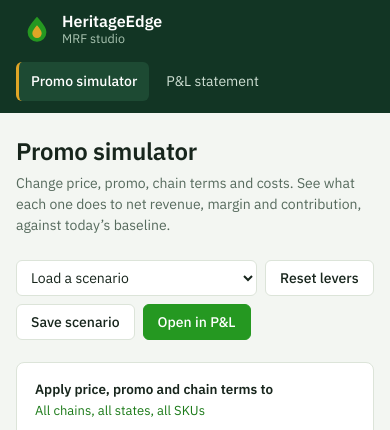
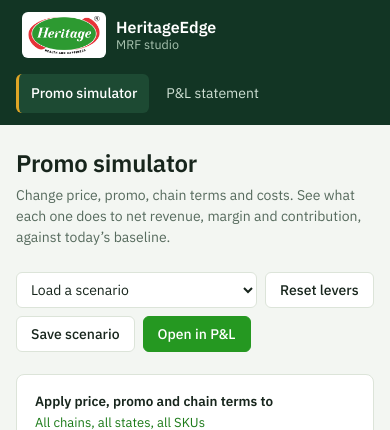
Before and after one commit to itsmeraghavjha/HeritageEdge, a Flask app: page / in a window 390 px wide; the page is wider, and only the part inside the window is pictured. Shown: the top 430 px of that part. Run offline with Flask 3, Linux system fonts and the light colour scheme.

Commit message:
Use the Heritage logo in the sidebar and as the favicon
Co-Authored-By: Claude Sonnet 5.5 <noreply@anthropic.com>
Claude-Session: https://claude.ai/code/session_01HWMokBj75bBkF3gH3M8aux

```diff
--- a/static/css/app.css
+++ b/static/css/app.css
@@ -46,9 +46,9 @@ code { font-size: 12px; background: rgba(255,255,255,.12); padding: 1px 5px; bor
   display: flex; flex-direction: column; gap: 28px;
   position: sticky; top: 0; height: 100vh;
 }
-.brand { display: flex; align-items: center; gap: 10px; text-decoration: none; color: #fff; padding: 0 6px; }
-.brand-mark { width: 30px; height: 30px; flex: none; }
-.brand-text { display: flex; flex-direction: column; line-height: 1.2; }
+.brand { display: flex; flex-direction: column; align-items: flex-start; gap: 12px; text-decoration: none; color: #fff; padding: 0 6px; }
+.brand-logo { display: block; width: 176px; height: auto; background: #fff; padding: 8px 10px; border-radius: 10px; }
+.brand-text { display: flex; flex-direction: column; line-height: 1.25; }
 .brand-text strong { font-size: 16px; font-weight: 600; }
 .brand-text small { font-size: 12.5px; color: #a9c4b1; }
 .nav { display: flex; flex-direction: column; gap: 2px; }
@@ -270,6 +270,8 @@ input[type="range"]::-moz-range-thumb {
   .shell { grid-template-columns: 1fr; }
   .side { position: static; height: auto; flex-direction: row; align-items: center; gap: 16px; padding: 12px 16px; flex-wrap: wrap; }
   .nav { flex-direction: row; }
+  .brand { flex-direction: row; align-items: center; gap: 10px; }
+  .brand-logo { width: 84px; padding: 4px 6px; border-radius: 6px; }
   .side-note { display: none; }
   .main { padding: 20px 16px 40px; }
   .kpis { grid-template-columns: 1fr 1fr; }
--- a/templates/base.html
+++ b/templates/base.html
@@ -4,6 +4,7 @@
   <meta charset="utf-8">
   <meta name="viewport" content="width=device-width, initial-scale=1">
   <title>{% block title %}HeritageEdge{% endblock %}</title>
+  <link rel="icon" type="image/png" href="{{ url_for('static', filename='img/favicon.png') }}">
   <link rel="preconnect" href="https://fonts.googleapis.com">
   <link rel="preconnect" href="https://fonts.gstatic.com" crossorigin>
   <link href="https://fonts.googleapis.com/css2?family=IBM+Plex+Sans:wght@400;500;600&display=swap" rel="stylesheet">
@@ -13,10 +14,7 @@
 <div class="shell">
   <aside class="side">
     <a class="brand" href="/">
-      <svg class="brand-mark" viewBox="0 0 32 32" aria-hidden="true">
-        <path d="M16 3C10 10 6 14.5 6 19.5a10 10 0 0 0 20 0C26 14.5 22 10 16 3z" fill="#259821"/>
-        <path d="M16 12c-3 3.6-5 6-5 8.6a5 5 0 0 0 10 0c0-2.600-2-5-5-8.600z" fill="#E0A526"/>
-      </svg>
+      <img class="brand-logo" src="{{ url_for('static', filename='img/heritage-logo.png') }}" alt="Heritage Foods">
       <span class="brand-text"><strong>HeritageEdge</strong><small>MRF studio</small></span>
     </a>
     <nav class="nav" aria-label="Main">
```
Also changed, not shown: static/img/favicon.png (added), static/img/heritage-logo.png (added).
